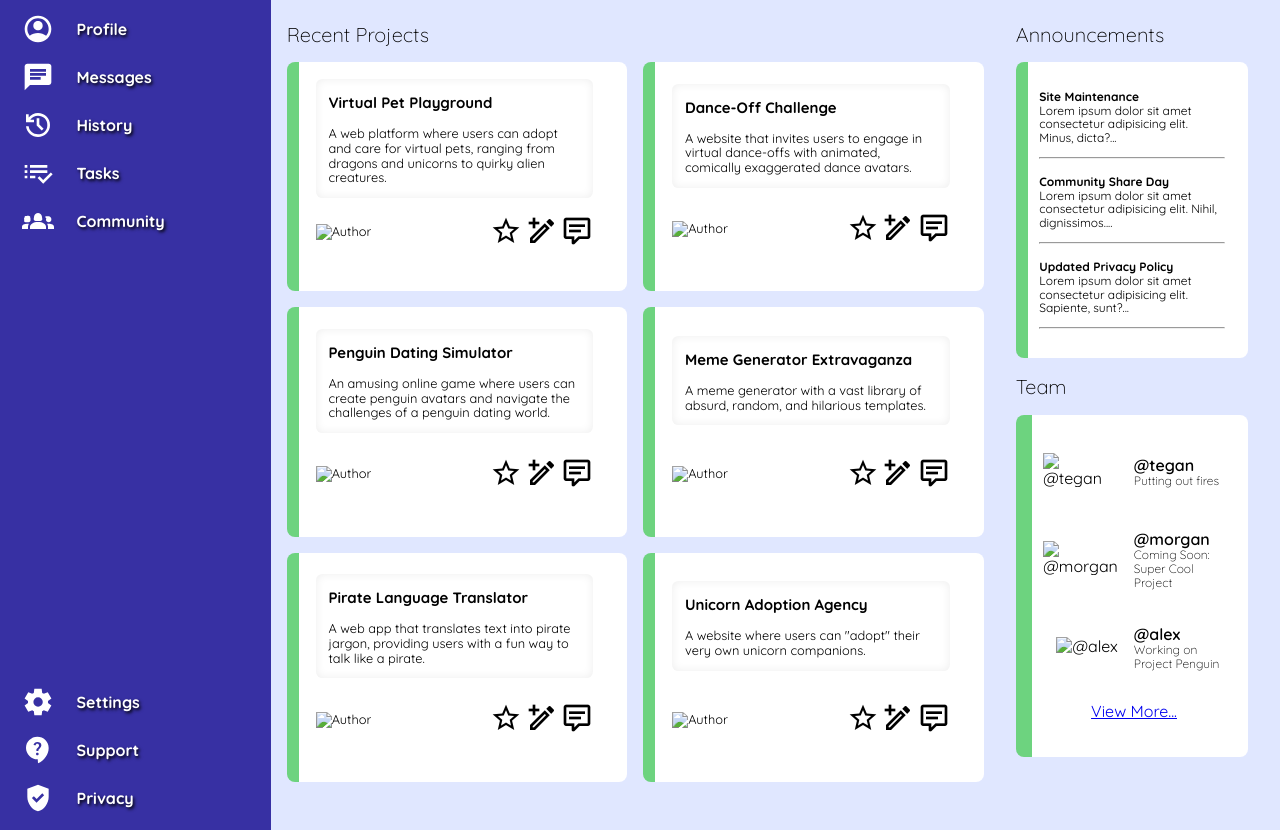
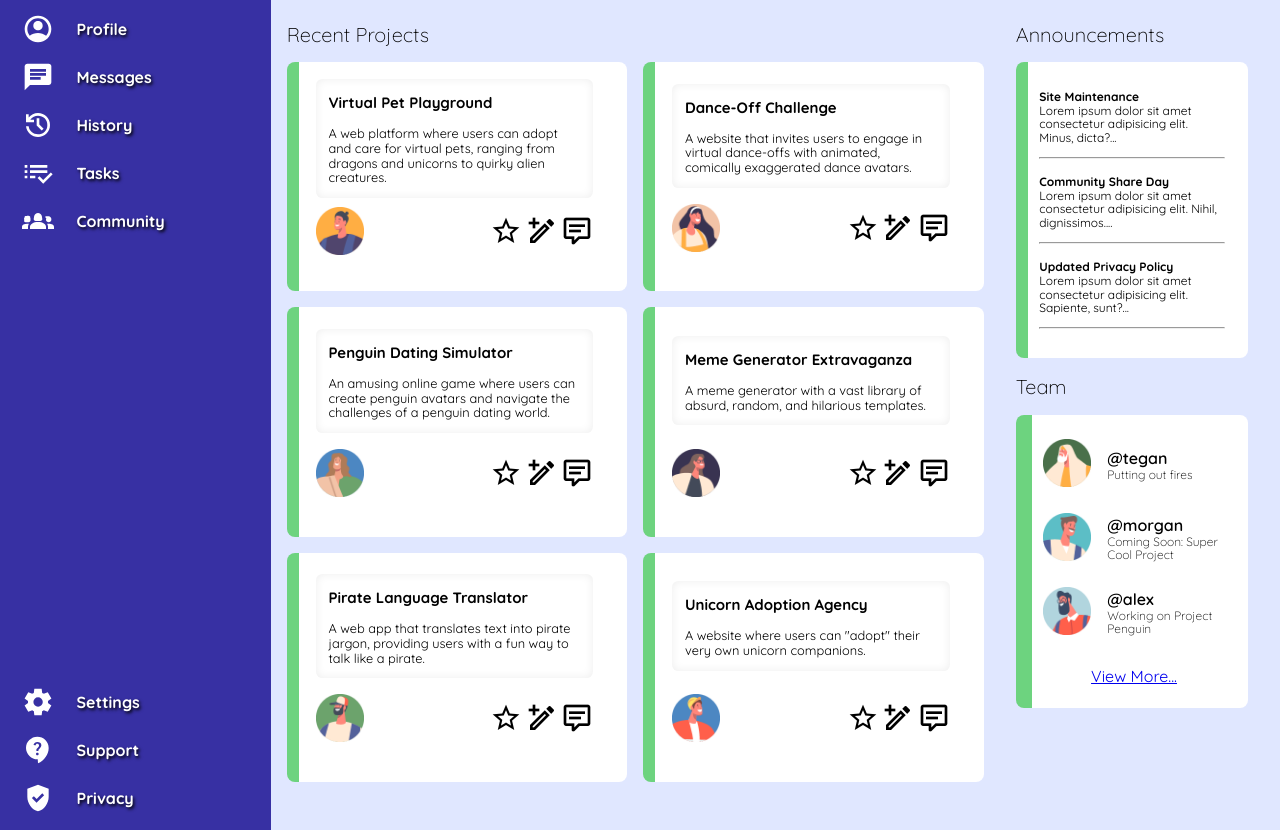
Before and after one commit to AustinDean39/admin-dashboard-project, a website: page index.html in a window 1280 px wide. Shown: the part 154-984 px from the top of the page. Drawn offline with nearby package versions, Linux system fonts and the light colour scheme.

Commit message:
Add user icons to main section

```diff
--- a/index.html
+++ b/index.html
@@ -103,7 +103,7 @@
                 from dragons and unicorns to quirky alien creatures.</p>
             </div>
             <div class="project-card__author-info">
-              <img src="#" alt="Author" class="project-card__author-icon">
+              <img src="./assets/png-icons/fake-user-profile-icons-100x100/fake-user-07.png" alt="Author" class="project-card__author-icon">
             </div>
             <div class="project-card__btn-row">
                 <img src="./assets/png-icons/star-outline.png" alt="Favorite" class="project-card__btn-icon">
@@ -118,7 +118,7 @@
                 with animated, comically exaggerated dance avatars.</p>
             </div>
             <div class="project-card__author-info">
-              <img src="#" alt="Author" class="project-card__author-icon">
+              <img src="./assets/png-icons/fake-user-profile-icons-100x100/fake-user-10.png" alt="Author" class="project-card__author-icon">
             </div>
             <div class="project-card__btn-row">
               <img src="./assets/png-icons/star-outline.png" alt="Favorite" class="project-card__btn-icon">
@@ -133,7 +133,7 @@
                 and navigate the challenges of a penguin dating world.</p>
             </div>
             <div class="project-card__author-info">
-              <img src="#" alt="Author" class="project-card__author-icon">
+              <img src="./assets/png-icons/fake-user-profile-icons-100x100/fake-user-04.png" alt="Author" class="project-card__author-icon">
             </div>
             <div class="project-card__btn-row">
               <img src="./assets/png-icons/star-outline.png" alt="Favorite" class="project-card__btn-icon">
@@ -148,7 +148,7 @@
                 hilarious templates.</p>
             </div>
             <div class="project-card__author-info">
-              <img src="#" alt="Author" class="project-card__author-icon">
+              <img src="./assets/png-icons/fake-user-profile-icons-100x100/fake-user-02.png" alt="Author" class="project-card__author-icon">
             </div>
             <div class="project-card__btn-row">
               <img src="./assets/png-icons/star-outline.png" alt="Favorite" class="project-card__btn-icon">
@@ -163,7 +163,7 @@
                 users with a fun way to talk like a pirate.</p>
             </div>
             <div class="project-card__author-info">
-              <img src="#" alt="Author" class="project-card__author-icon">
+              <img src="./assets/png-icons/fake-user-profile-icons-100x100/fake-user-06.png" alt="Author" class="project-card__author-icon">
             </div>
             <div class="project-card__btn-row">
               <img src="./assets/png-icons/star-outline.png" alt="Favorite" class="project-card__btn-icon">
@@ -178,7 +178,7 @@
                 companions.</p>
             </div>
             <div class="project-card__author-info">
-              <img src="#" alt="Author" class="project-card__author-icon">
+              <img src="./assets/png-icons/fake-user-profile-icons-100x100/fake-user-01.png" alt="Author" class="project-card__author-icon">
             </div>
             <div class="project-card__btn-row">
               <img src="./assets/png-icons/star-outline.png" alt="Favorite" class="project-card__btn-icon">
@@ -215,21 +215,21 @@
         <h2 class="main__section-heading">Team</h2>
         <div class="main__card-display main__team-card">
           <div class="team-card__user">
-            <img src="#" alt="@tegan" class="team-card__user-icon">
+            <img src="./assets/png-icons/fake-user-profile-icons-100x100/fake-user-08.png" alt="@tegan" class="team-card__user-icon">
             <div class="team-card__user-info">
               <p class="user-info__user-tag">@tegan</p>
               <p class="user-info__user-status">Putting out fires</p>
             </div>
           </div>
           <div class="team-card__user">
-            <img src="#" alt="@morgan" class="team-card__user-icon">
+            <img src="./assets/png-icons/fake-user-profile-icons-100x100/fake-user-12.png" alt="@morgan" class="team-card__user-icon">
             <div class="team-card__user-info">
               <p class="user-info__user-tag">@morgan</p>
               <p class="user-info__user-status">Coming Soon: Super Cool Project</p>
             </div>
           </div>
           <div class="team-card__user">
-            <img src="#" alt="@alex" class="team-card__user-icon">
+            <img src="./assets/png-icons/fake-user-profile-icons-100x100/fake-user-09.png" alt="@alex" class="team-card__user-icon">
             <div class="team-card__user-info">
               <p class="user-info__user-tag">@alex</p>
               <p class="user-info__user-status">Working on Project Penguin</p>
--- a/style.css
+++ b/style.css
@@ -272,6 +272,14 @@
   grid-area: author;
 }
 
+.project-card__author-icon {
+  max-width: 100%;
+  max-height: 100%;
+  min-width: 1px;
+  min-height: 1px;
+  height: 3rem;
+}
+
 /* project card reaction buttons */
 .project-card__btn-row {
   /* grid item properties */
@@ -330,8 +338,7 @@
 }
 
 .team-card__user-icon {
-  max-width: 100%;
-  max-height: 100%;
+  height: 3rem;
   margin-left: auto;
 }
 
@@ -350,6 +357,6 @@
 .team-card__more {
   grid-column: 1 / 3;
   display: grid;
-  align-items: center;
+  align-items: end;
   justify-items: center;
 }
```
